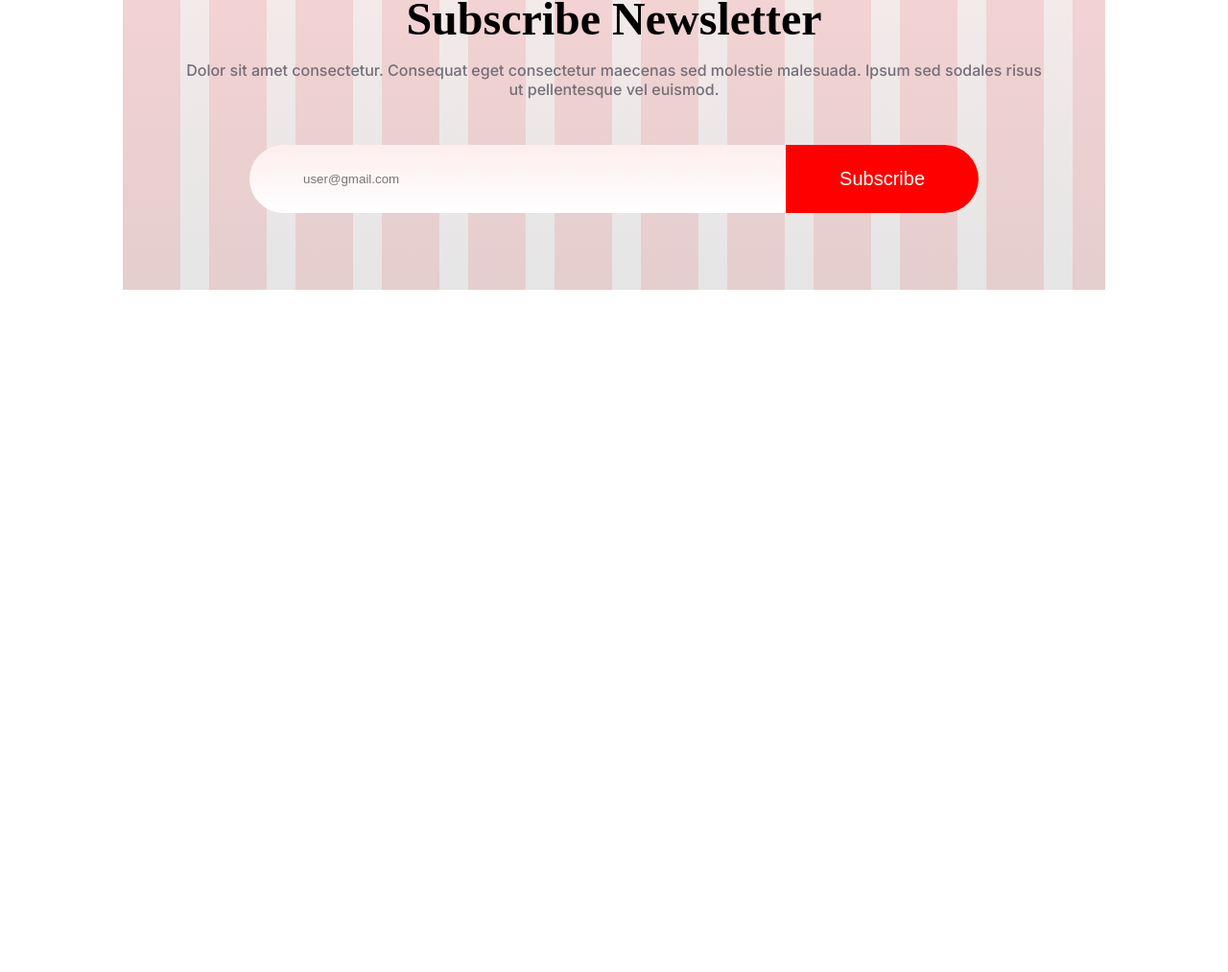
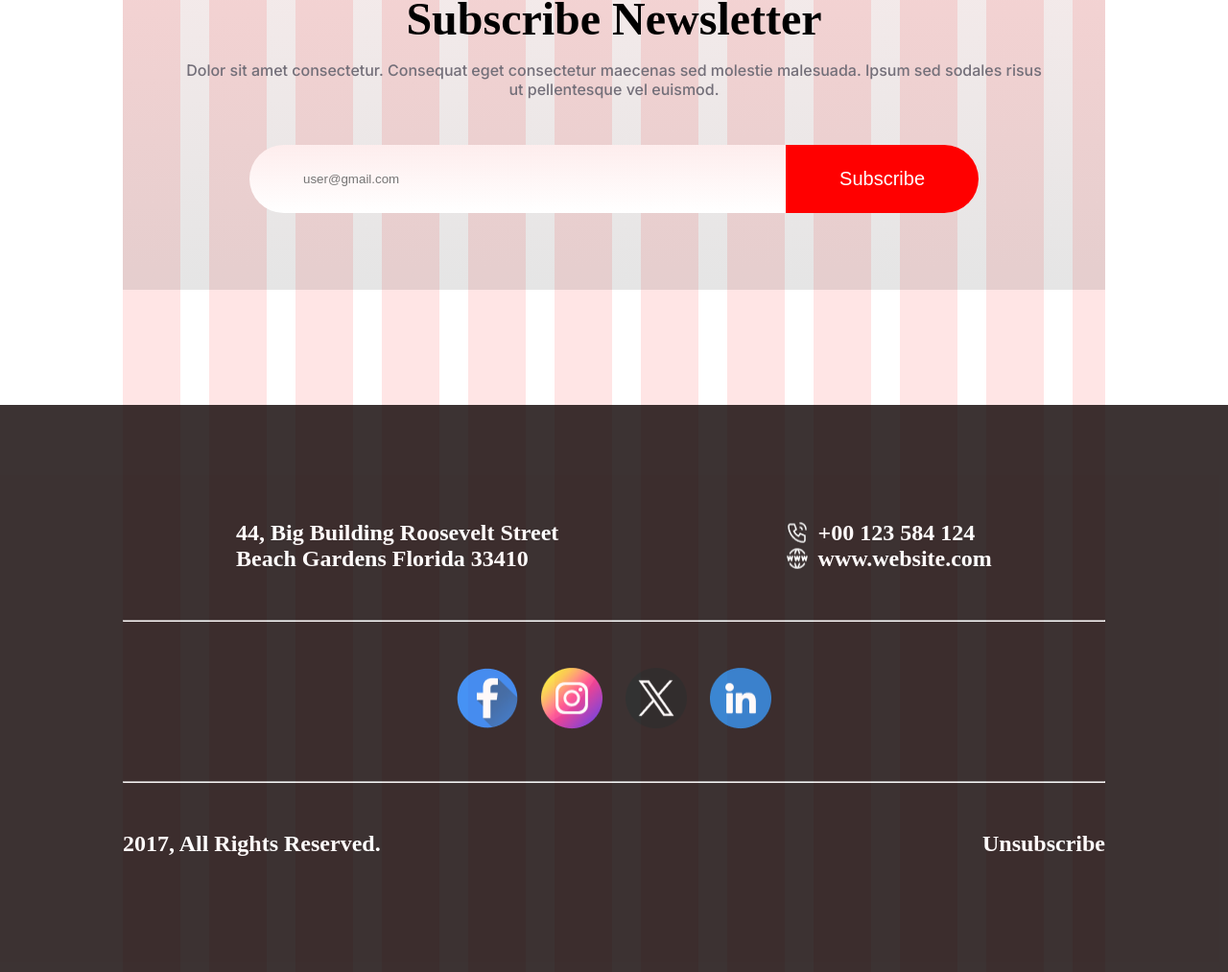
Before and after one commit to programmingNot4u/new-year-offer, a plain HTML site: page index.html in a window 1280 px wide. Shown: the part 6618-7631 px from the top of the page at 96% size. Before the commit the page ends 6920 px from the top, so only its background shows below. Drawn offline with Linux system fonts and the light colour scheme.

Commit message:
completed!!!!

```diff
--- a/index.html
+++ b/index.html
@@ -171,7 +171,50 @@
         </section>
       </main>
 
-      <footer></footer>
+      <footer>
+        <div class="footer-container">
+          <div class="contact">
+            <p>
+              44, Big Building Roosevelt Street <br />
+              Beach Gardens Florida 33410
+            </p>
+
+            <div class="hotline">
+              <div class="number">
+                <img src="icons/Call.png" alt="" />
+                <p>+00 123 584 124</p>
+              </div>
+
+              <div class="website">
+                <img src="icons/Website.png" alt="" />
+                <p>www.website.com</p>
+              </div>
+            </div>
+          </div>
+
+          <hr>
+
+          <div class="social-media">
+            <ul>
+                <li><a href="#"><img src="icons/Facebook.png" alt=""></a></li>
+                <li><a href="#"><img src="icons/Instagram.png" alt=""></a></li>
+                <li><a href="#"><img src="icons/Twitter.png" alt=""></a></li>
+                <li><a href="#"><img src="icons/Linkedin.png" alt=""></a></li>
+            </ul>
+          </div>
+
+          <hr>
+
+          <div class="license">
+            <p>
+                2017, All Rights Reserved.
+            </p>
+            <p>
+                Unsubscribe
+            </p>
+          </div>
+        </div>
+      </footer>
     </div>
   </body>
 </html>
--- a/styles/style.css
+++ b/styles/style.css
@@ -311,11 +311,9 @@
 /* newsletter section */
 
 .newsletter-section {
-    margin-top: 120px;
-  background-image: linear-gradient(
-    rgba(243, 80, 80, 0.1),
-    rgba(0, 0, 0, 0.1)
-  );
+  margin-top: 120px;
+  background-image: linear-gradient(rgba(243, 80, 80, 0.1), rgba(0, 0, 0, 0.1));
+  width: 100%;
 }
 
 .newsletter-container {
@@ -348,7 +346,7 @@
   width: 648px;
   border-radius: 40px;
   border: none;
-    background-image: linear-gradient(
+  background-image: linear-gradient(
     rgba(243, 80, 80, 0.1),
     rgba(0, 0, 0, 0.001)
   );
@@ -366,3 +364,75 @@
   font-size: 20px;
 
 }
+
+/* footer section */
+footer{
+    margin-top: 120px;
+
+  background-color: #0c0000;
+  opacity: 0.8;
+
+    width: 100vw;
+
+        /* Add these properties */
+    position: relative;
+    left: 50%;
+    margin-left: -50vw;
+    font-size: 24px;
+    font-weight: 700;
+
+
+}
+.footer-container{
+    margin: 0px auto;
+    max-width: 80%;
+    padding: 120px 0px;
+}
+.contact{
+    display: flex;
+    justify-content: space-around;
+    align-items: center;
+    color: white;
+    margin-bottom: 50px;
+}
+
+.number{
+    display: flex;
+    gap: 10px;
+}
+
+.website{
+    display: flex;
+    gap: 10px;
+}
+
+.social-media ul{
+    margin: 48px auto;
+     display: flex;
+     justify-content: center;
+     text-align: center;
+     gap: 24px;
+     max-width: 380px;
+
+}
+.social-media li{
+    list-style: none;
+
+    border-radius: 50%;
+
+}
+
+.social-media a{
+    text-decoration: none;
+}
+.social-media img{
+    width: 64px;
+    height: 64px;
+}
+.license{
+    color: white;
+    display: flex;
+    justify-content: space-between;
+    text-align: center;
+    margin-top: 50px;
+}
```
